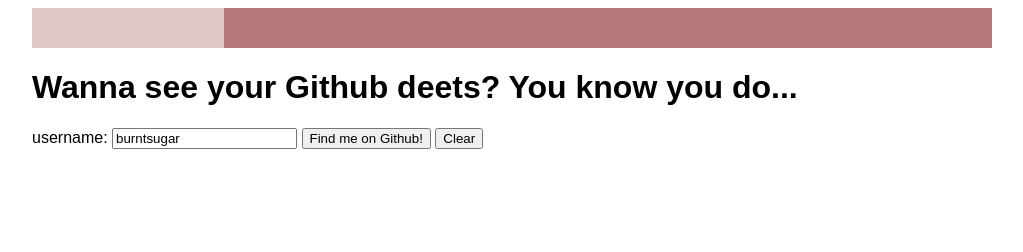
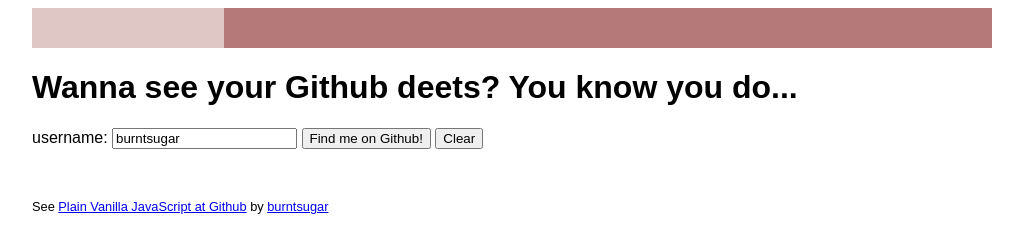
Before and after one commit to burntsugar/plain-vanilla-javascript-baby, a website: page index.html in a window 1280 px wide. Shown: the whole page, without its empty margins (128-1151 px from the left). Drawn offline with Linux system fonts and the light colour scheme.

Commit message:
added footer and doc meta data

```diff
--- a/assets/styles/styles.css
+++ b/assets/styles/styles.css
@@ -46,4 +46,9 @@
     padding:20px;
 }
 
+footer {
+    margin-top: 50px;
+    font-size: 0.8em;
+}
+
 .hidden { display: none; }
--- a/index.html
+++ b/index.html
@@ -1,9 +1,11 @@
 <!DOCTYPE html>
 <html lang="en">
+
 <head>
   <meta charset="UTF-8" />
   <meta name="viewport" content="width=device-width, initial-scale=1.0" />
-    <title>Document</title>
+  <meta name="author" content="Rachael Colley rcolley@rcolley" />
+  <title>Plain Vanilla JavaScript Baby</title>
   <link rel="stylesheet" type="text/css" href="assets/styles/styles.css" />
   <link rel="modulepreload" href="src/app-control.js" />
 </head>
@@ -20,12 +22,7 @@
     <div id="input-username-controls" class="hidden">
       <h1>Wanna see your Github deets? You know you do...</h1>
       <label for="input-githubusername">username: </label>
-        <input
-          type="text"
-          id="input-githubusername"
-          name="input-githubusername"
-          value="burntsugar"
-        />
+      <input type="text" id="input-githubusername" name="input-githubusername" value="burntsugar" />
       <input class="btn-get" type="button" value="Find me on Github!" />
       <input class="btn-clear" type="button" value="Clear" />
     </div>
@@ -34,8 +31,11 @@
       <input class="btn-reset" type="button" value="Reset" />
     </div>
 
+    <footer>
+      See <a href="https://github.com/burntsugar/plain-vanilla-javascript-baby" target="_blank">Plain Vanilla JavaScript at Github</a> by <a href="https://github.com/burntsugar" target="_blank">burntsugar</a>
+    </footer>
+
     <script type="module">
-        /** TODO: makeItPretty */
 
       import { appControl } from './src/app-control.js';
 
@@ -71,4 +71,5 @@
     </script>
   </div>
 </body>
+
 </html>
```
Lines whose indentation alone changed are shown as unchanged.
